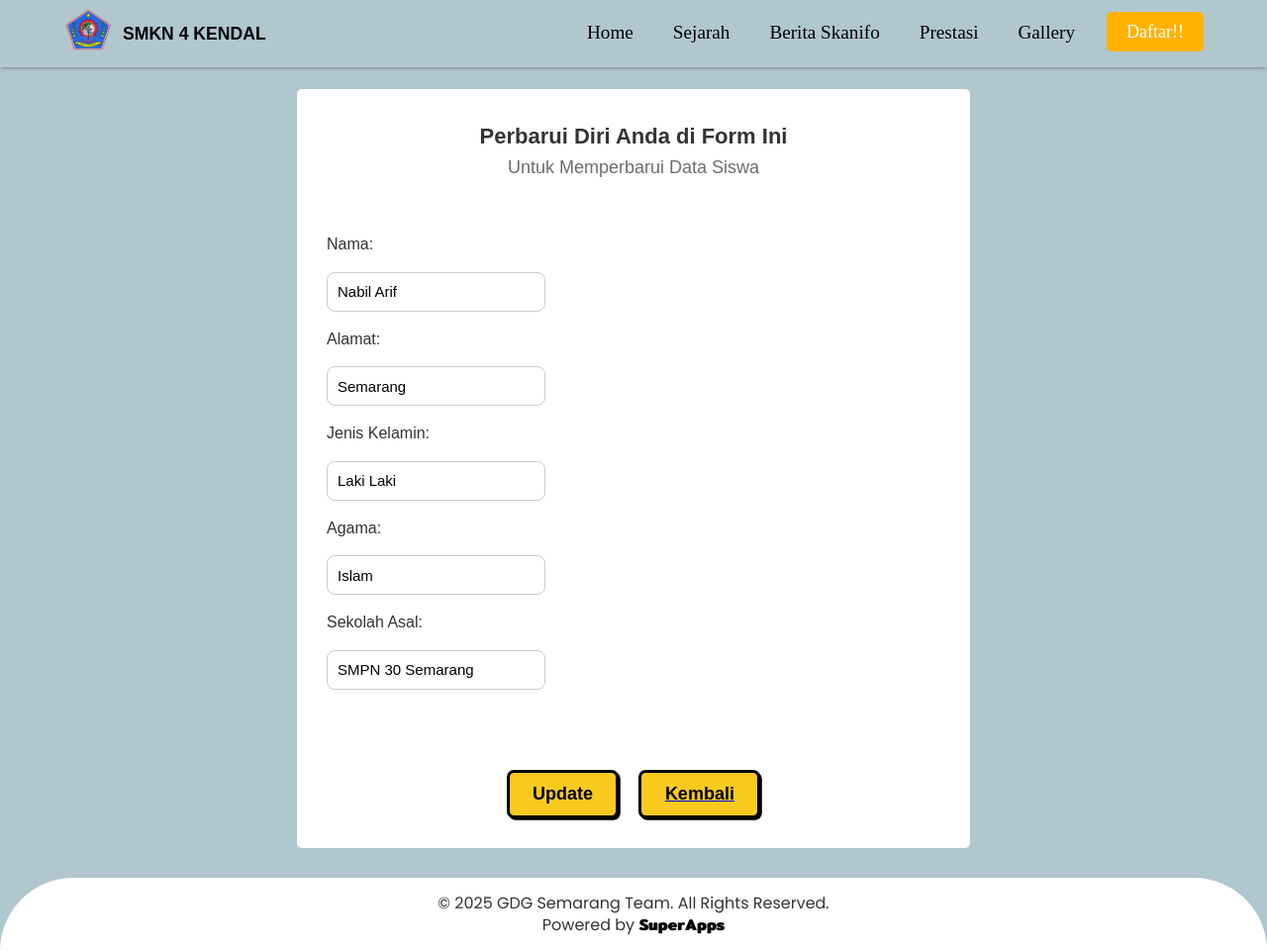
After one commit to NaApipp/pendaftaran-siswa, a PHP site: page /ubah.php?id=3 in a window 1280 px wide. The commit adds this page. Shown: the whole page at 99% size. Run offline with PHP 8.4, Linux system fonts and the light colour scheme; data comes from the database, SQL or seed files in the repository; some web fonts are replaced.

Commit message:
update function dan tambahan animasi

```diff
--- a/asset/JavaScript/script.js
+++ b/asset/JavaScript/script.js
@@ -22,7 +22,7 @@ window.addEventListener("scroll", function () {
 
 
 //Animasi teks class "Sub-Judul"
-const text = "Sekolah Dengan Segudang Pestasi Yang Memiliki Tenaga Pendidik Profesional!";
+const text = "'Sekolah Dengan Segudang Pestasi Yang Memiliki Tenaga Pendidik Profesional!'";
 const container = document.querySelector(".sub-judul");
 let i = 0;
 
--- /dev/null
+++ b/asset/css/ubah.css
@@ -0,0 +1,93 @@
+.form {
+    display: flex;
+    justify-content: center; /* Pusatkan secara horizontal */
+    align-items: center;
+    padding-top: 90px;
+}
+
+.login {
+    justify-content: center;
+    width: 680px;
+    background-color: #ffffff;
+    border-radius: 5px;
+  }
+
+.hader {
+    text-align: center;
+    font-size: 22px;
+    font-weight: 700;
+    margin-top: 30px;
+  }
+
+  .hader p {
+    text-align: center;
+    font-size: 18px;
+    font-weight: 400;
+    color: #706b6b;
+  }
+.form-group {
+    display: flex;
+    flex-direction: column;
+}
+form {
+    display: flex;
+    flex-direction: column;
+    gap: 15px;
+    margin-top: 20px;
+    padding: 30px;
+    justify-content: center;
+  }
+  form input {
+    height: 40px;
+    outline: none;
+    border: 1px solid #cccccc;
+    padding: 10px;
+    font-size: 15px;
+    border-radius: 8px;
+    width: max-content;
+    justify-self: center;
+  }
+  form input[type="button"] {
+    background-color: rgba(17, 17, 226, 0.562);
+    color: #ffffff;
+    font-size: 17px;
+  }
+  form span {
+    text-align: center;
+    font-size: 16px;
+    padding-top: 10px;
+    color: #706b6b;
+  }
+  form span a {
+    text-decoration: none;
+    color: rgba(36, 36, 207, 0.671);
+    font-weight: 500;
+  }
+
+  .btn {
+    display: flex;
+    justify-content: center;
+    align-items: center;
+    gap: 20px;
+  }
+button  {
+  background: #fbca1f;
+  font-family: inherit;
+  padding: 0.6em 1.3em;
+  font-weight: 900;
+  font-size: 18px;
+  border: 3px solid black;
+  border-radius: 0.4em;
+  box-shadow: 0.1em 0.1em;
+  cursor: pointer;
+}
+
+button btn:hover {
+  transform: translate(-0.05em, -0.05em);
+  box-shadow: 0.15em 0.15em;
+}
+
+button:active {
+  transform: translate(0.05em, 0.05em);
+  box-shadow: 0.05em 0.05em;
+}
--- a/index.php
+++ b/function/index.php
@@ -17,5 +17,5 @@ if(!$result){
 } else {
     echo "data berhasil dimasukkan ke database";
 }
-header("location: index.html");
+header("location: ../index.html");
 ?>
--- /dev/null
+++ b/ubah.php
@@ -0,0 +1,145 @@
+<?php
+include "function/connect.php";
+
+$id = $_GET['id'];
+
+$get_data = mysqli_query($koneksi, "SELECT * FROM calon_siswa WHERE id='$id'");
+$row_data = mysqli_fetch_array($get_data);
+
+
+?>
+
+<!DOCTYPE html>
+<html lang="en">
+<head>
+    <meta charset="UTF-8">
+    <meta name="viewport" content="width=device-width, initial-scale=1.0">
+    <title>SMKN 4 Kendal | Update Data</title>
+
+
+    <!--Link To Default CSS-->
+    <link rel="stylesheet" href="asset/css/style.css">
+
+    <!--Link To Default CSS-->
+    <link rel="stylesheet" href="asset\css\ubah.css">
+
+    <!--Link To Icon Favicon-->
+    <link rel="shortcut icon" href="asset/image/logo/logo skanipret.png" type="image/x-icon">
+
+</head>
+<style>
+    .form-group{
+        width: 1000px;
+    }
+</style>
+<body>
+
+      <!-- NAVBAR START -->
+      <nav>
+        <div class="logo">
+          <a href="#home"><img src="asset/image/logo/logo skanipret.png" alt="logo" /></a>
+          <a href="#home" style="text-decoration: none;"><h1>SMKN 4 KENDAL</h1></a>
+        </div>
+        <ul>
+          <li>
+            <a class="scroll-page" href="index.html#home">Home</a>
+          </li>
+          <li>
+            <a class="scroll-page" href="index.html#sejarah">Sejarah</a>
+          </li>
+          <li>
+            <a class="scroll-page" href="index.html#berita">Berita Skanifo</a>
+          </li>
+          <li>
+            <a class="scroll-page" href="index.html#prestasi">Prestasi</a>
+          </li>
+          <li>
+            <a class="scroll-page" href="index.html#gallery">Gallery</a>
+          </li>
+          <li>
+            <a class="contact" href="daftar.html" target="_blank">Daftar!!</a>
+          </li>
+        </ul>
+        <div class="hamburger">
+          <span class="line"></span>
+          <span class="line"></span>
+          <span class="line"></span>
+        </div>
+      </nav>
+      <div class="menubar">
+      <ul>
+          <li>
+            <a class="scroll-page" href="index.html#home">Home</a>
+          </li>
+          <li>
+            <a class="scroll-page" href="index.html#sejarah">Sejarah</a>
+          </li>
+          <li>
+            <a class="scroll-page" href="index.html#berita">Berita Skanifo</a>
+          </li>
+          <li>
+            <a class="scroll-page" href="index.html#prestasi">Prestasi</a>
+          </li>
+          <li>
+            <a class="scroll-page" href="index.html#gallery">Gallery</a>
+          </li>
+          <li>
+            <a class="contact" href="daftar.html" target="_blank">Daftar!!</a>
+          </li>
+        </ul>
+      </div>
+      <!-- NAVBAR ENDS -->
+
+
+      <!-- Section Form -->
+        <section id="form">
+    <div class="form">
+        <div class="login">
+    <div class="hader">
+      <span style="padding-top: px;">Perbarui Diri Anda di Form Ini</span>
+      <p>Untuk Memperbarui Data Siswa</p>
+    </div>
+        <form action="function\edit.php?id=<?=$id?>" method="POST">
+            <!--Script Update Nama Siswa-->
+                <label for="nama">Nama:</label>
+                <input type="text" class="form-control"  placeholder="Enter Nama Terbaru" name="nama" value="<?= $row_data['nama']?>">
+
+            <!--Script Update Alamat Siswa-->
+                <label for="alamat">Alamat:</label>
+                <input type="text" class="form-control"  placeholder="Enter Alamat Terbaru" name="alamat" value="<?= $row_data['alamat']?>">
+
+            <!--Script Update Jenis Kelamin Siswa-->
+                <label for="jenis_kelamin">Jenis Kelamin:</label>
+                <input type="text" class="form-control"  placeholder="Enter Jenis Kelamin Terbaru" name="jenis_kelamin" value="<?= $row_data['jenis_kelamin']?>">
+
+            <!--Script Update Agama Siswa-->
+                <label for="agama">Agama:</label>
+                <input type="text" class="form-control"  placeholder="Enter Agama Terbaru" name="agama" value="<?= $row_data['agama']?>">
+
+            <!--Script Update Sekolah Asal Siswa-->
+                <label for="sekolah_asal">Sekolah Asal:</label>
+                <input type="text" class="form-control"  placeholder="Enter Sekolah Asal Terbaru" name="sekolah_asal" value="<?= $row_data['sekolah_asal']?>">
+
+            <br><br>
+            <!--Button Update Data dan Kembali Ke Daftar Siswa-->
+            <div class="btn">
+            <button type="submit" class="btn btn-primary">Update</button>
+            <a href="list-siswa.php"><button class="btn btn-primary">Kembali</button></a>
+            </div>
+        </form>
+        </div>
+    </div>
+    </section>
+
+    <!-- Footer -->
+    <footer>
+  <p>
+    &copy; 2025 GDG Semarang Team. All Rights Reserved.<br />
+    Powered by <a class="credits" href="https://superappsporto.vercel.app/" target="_blank">SuperApps</a>
+  </p>
+</footer>
+
+    <!-- Link To JavaScript -->
+    <script src="asset\JavaScript\script.js"></script>
+</body>
+</html>
```
Also changed, not shown: asset/css/daftar.css (+79 -2 lines), asset/css/list.css (added, +48 -0 lines), daftar.html (+46 -21 lines), function/delete.php (added, +12 -0 lines), function/edit.php (added, +27 -0 lines), index.html (+15 -7 lines), list-siswa.php (added, +139 -0 lines), function/connect.php (renamed from connect.php).
